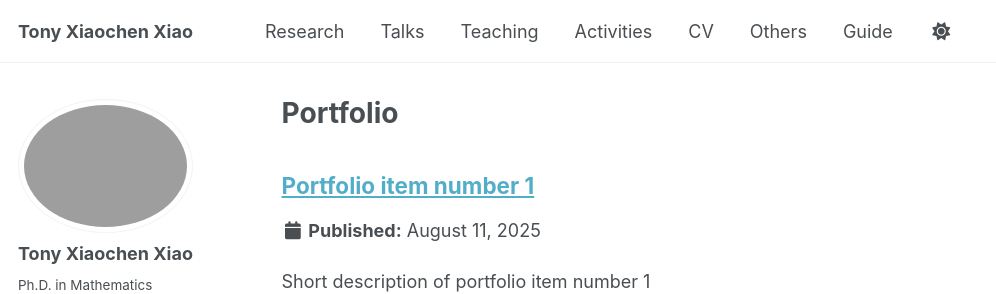
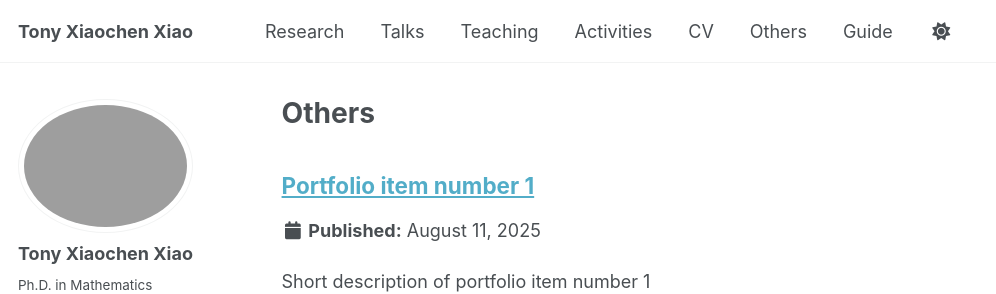
Before and after one commit to tonyxiaochenxiao/tonyxiaochenxiao.github.io, a Jekyll site: the page built from _pages/portfolio.html, in a window 1280 px wide and 900 px high. Shown: the top 294 px of the window, without its empty margins (0-996 px from the left). Built offline with Jekyll 4.4.1, drawn with Linux system fonts in a browser that asks for light colours; a script that is not in the unit is left out.

Commit message:
Update portfolio.html

```diff
--- a/_pages/portfolio.html
+++ b/_pages/portfolio.html
@@ -1,7 +1,7 @@
 ---
 layout: archive
-title: "Portfolio"
-permalink: /portfolio/
+title: "Others"
+permalink: /others/
 author_profile: true
 ---
 
```
